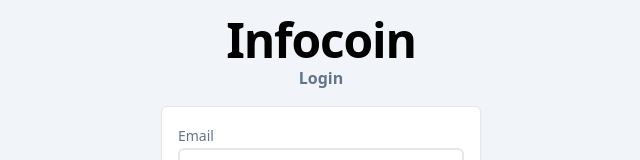
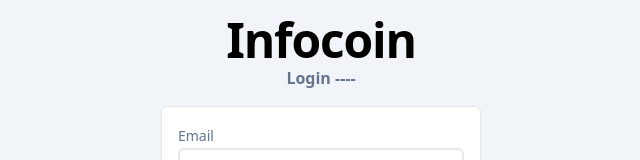
Before and after one commit to truezombie/infocoin, a Next.js app: page /login in a window 1280 px wide. Shown: the top 160 px of the page, without its empty margins (319-959 px from the left). Built offline with nearby package versions, Linux system fonts and the light colour scheme.

Commit message:
test pipeline

```diff
--- a/pages/login.js
+++ b/pages/login.js
@@ -63,7 +63,7 @@ export default function Login() {
         Infocoin
       </h1>
       <h3 className='text-md mb-4 font-extrabold text-center text-slate-500 mt-0.5'>
-        Login
+        Login ----
       </h3>
       <div className='py-4 px-4 bg-white rounded-md shadow-sm border relative'>
         {error ? (
```
